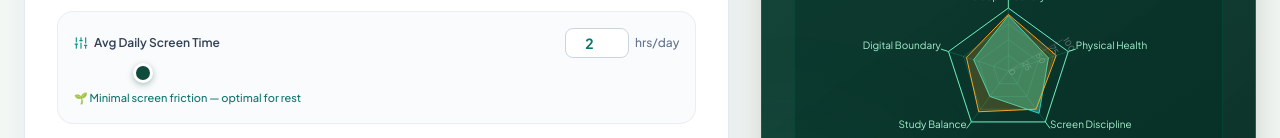
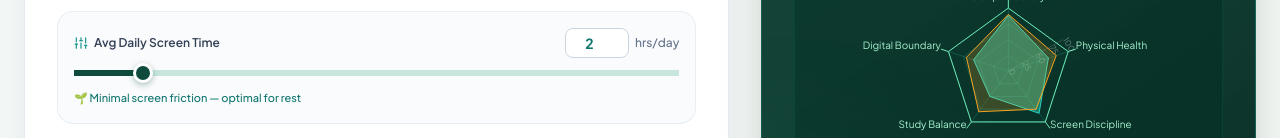
Before and after one commit to Narayan107/Mansik-Santulan-Score, a React (Vite) app in the folder frontend/: page / in a window 1280 px wide. Shown: the part 662-800 px from the top of the page. Built offline with nearby package versions, Linux system fonts and the light colour scheme; no server answers; the HTML template or start-up script is replaced by a standard one.

Commit message:
Fix screen time slider

```diff
--- a/frontend/src/components/FormPanel.tsx
+++ b/frontend/src/components/FormPanel.tsx
@@ -292,6 +292,7 @@ export const FormPanel: React.FC<FormPanelProps> = ({
               value={formData.avg_daily_usage_hours}
               onChange={e => updateField('avg_daily_usage_hours', parseFloat(e.target.value))}
               className="w-full"
+              style={sliderStyle(formData.avg_daily_usage_hours, 0, 20)}
             />
             <p className="text-[11px] text-teal-700 dark:text-teal-400 font-medium">
               {getScreenTimeHelper(formData.avg_daily_usage_hours)}
```
Also changed, not shown: 1 other file (tests, documents, lock files or other folders).
